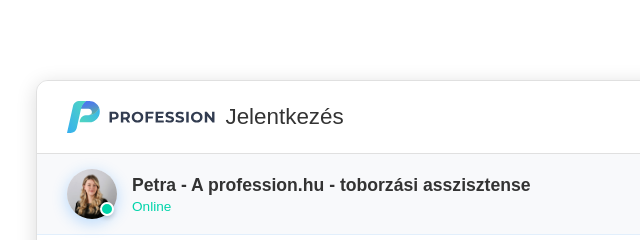
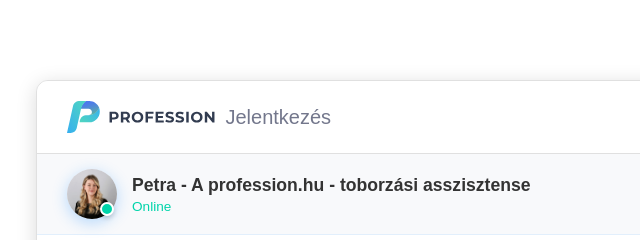
Before and after one commit to barrajanos/parbeszed-jelentkezes, a plain HTML site: page index.html in a window 1280 px wide. Shown: the top 240 px of the page, 154-794 px from the left. Drawn offline with Linux system fonts and the light colour scheme.

Commit message:
Jelentkezés szöveg stílus frissítve: #73778C szín, 20px méret desktopon

```diff
--- a/style.css
+++ b/style.css
@@ -54,8 +54,8 @@ body {
 }
 
 .logo-text {
-    color: #333;
-    font-size: 1em;
+    color: #73778C;
+    font-size: 20px;
     font-weight: 500;
 }
 
```
